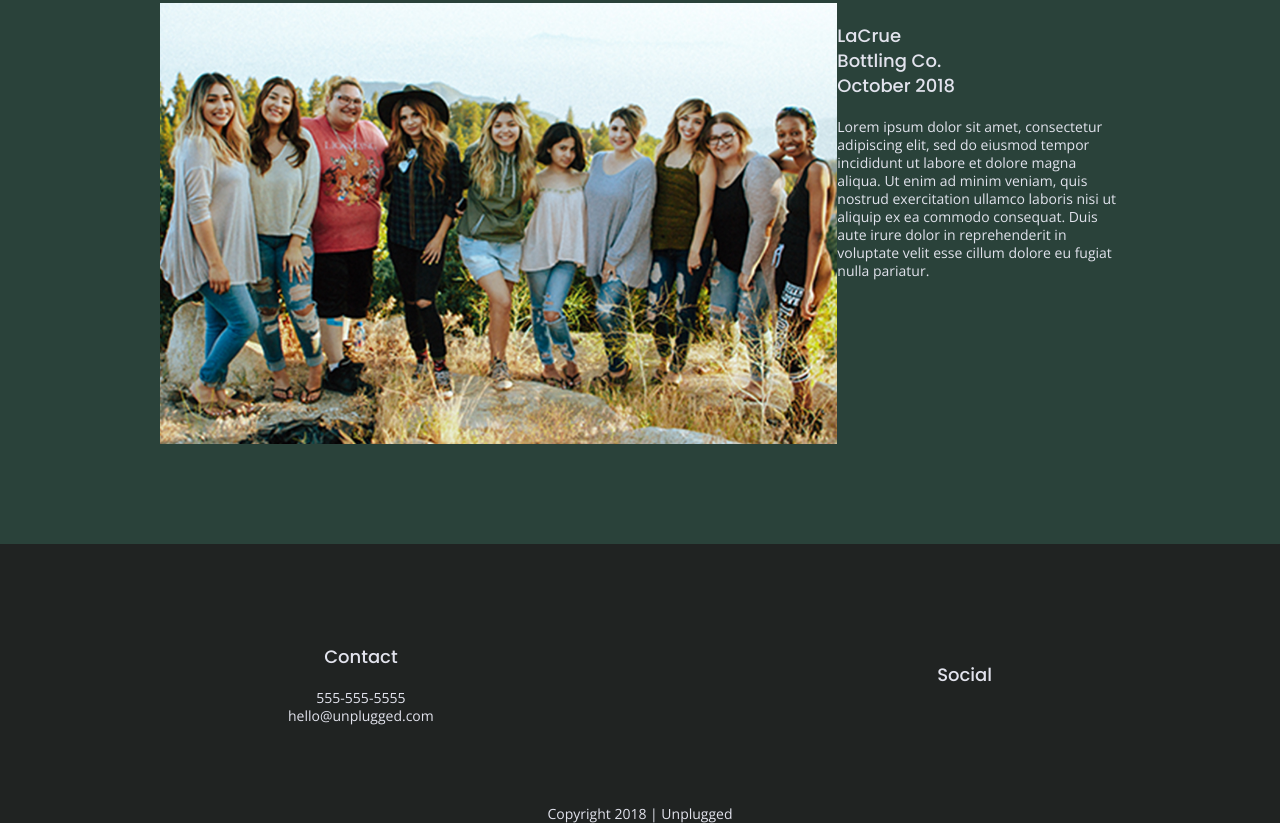
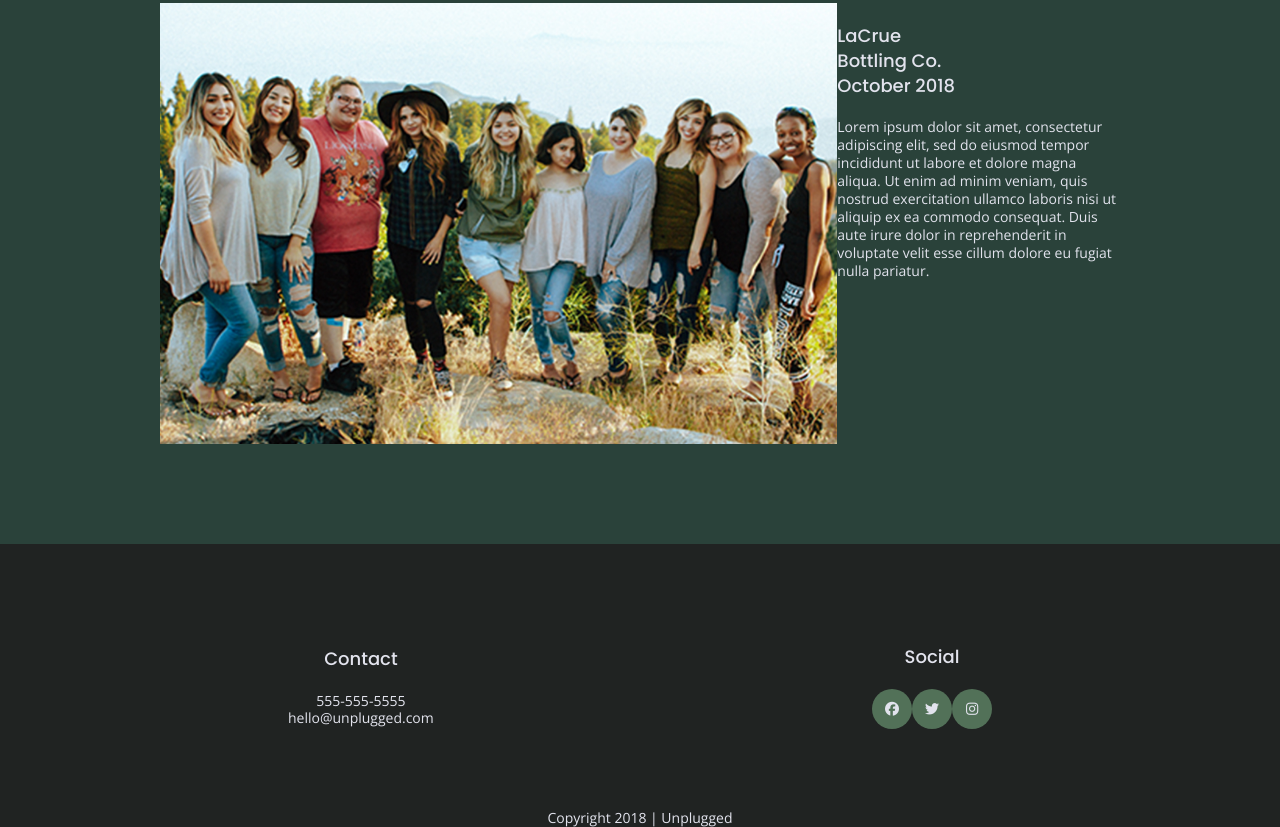
Before and after one commit to jaydcruz-dev/unplugged-website, a website: page index.html in a window 1280 px wide. Shown: the part 2010-2837 px from the top of the page. Drawn offline with nearby package versions, Linux system fonts and the light colour scheme.

Commit message:
added-social-icons

```diff
--- a/css/main.css
+++ b/css/main.css
@@ -103,6 +103,16 @@ body {
 .features i {
 	font-size: 3.75em;
         margin-bottom: 40px;
+}
+
+.social-icons i {
+  background-color: #527158;
+  border-radius: 50%;
+  width: 40px;
+  height: 40px;
+  display: flex;
+  justify-content: center;
+  align-items: center;
 }
 
 ul,
--- a/index.html
+++ b/index.html
@@ -147,9 +147,9 @@
         <div class="social">
             <h4>Social</h4>
             <div class="social-icons">
-              <p><a href="https://www.facebook.com/Skillcrush/" target="_blank"></a></p>
-              <p><a href="https://twitter.com/Skillcrush" target="_blank"></a></p>
-              <p><a href="https://www.instagram.com/skillcrush/" target="_blank"></a></p>
+              <p><a href="https://www.facebook.com/Skillcrush/" target="_blank"><i class="fab fa-facebook"></i></a></p>
+              <p><a href="https://twitter.com/Skillcrush" target="_blank"><i class="fab fa-twitter"></i></a></p>
+              <p><a href="https://www.instagram.com/skillcrush/" target="_blank"><i class="fab fa-instagram"></i></a></p>
             </div>
           </div>
         </div> <!-- footer content ends -->
```
Also changed, not shown: about/index.html (+3 -3 lines), faq/index.html (+3 -3 lines).
